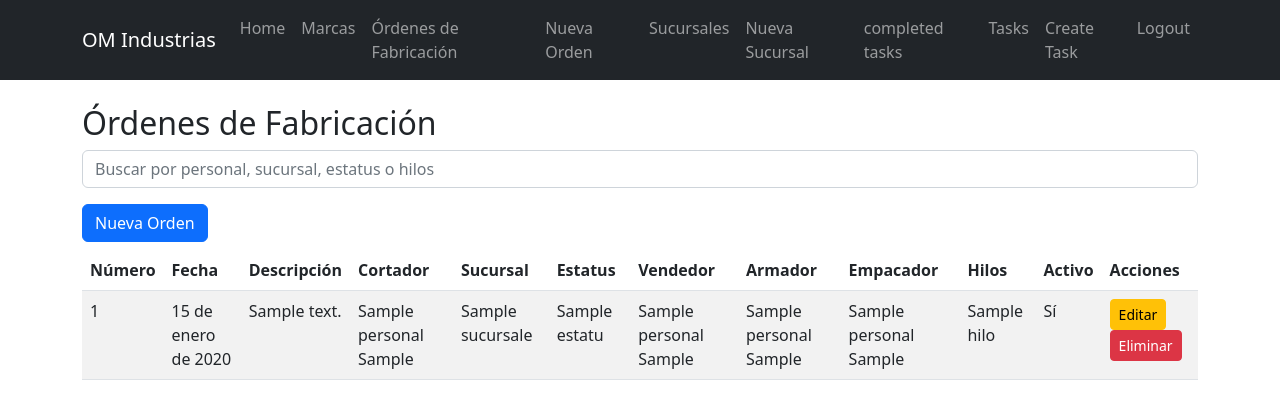
After one commit to pcornejo-git/djangocrud-ok, a Django app: page /ordenes/ in a window 1280 px wide. The commit adds this page. Shown: the top 419 px of the page. Run offline with Django 4.2, Linux system fonts and the light colour scheme; a user stored in the database is signed in; tables that the repository leaves empty hold one stand-in row (values such as "Sample post").

Commit message:
version con orden de fabricacion

```diff
--- a/djangocrud/urls.py
+++ b/djangocrud/urls.py
@@ -32,6 +32,12 @@ urlpatterns = [
     path('marcas/', views.marcas, name='marcas'),
     path('marcas/editar/<int:id_marcas>/', views.editar_marca, name='editar_marca'),
     path('marcas/eliminar/<int:id_marcas>/', views.eliminar_marca, name='eliminar_marca'),
-
-
-]
+    path('sucursales/', views.sucursal_list, name='sucursal_list'),
+    path('sucursales/nueva/', views.sucursal_create, name='sucursal_create'),
+    path('sucursales/editar/<int:pk>/', views.sucursal_update, name='sucursal_update'),
+    path('sucursales/eliminar/<int:pk>/', views.sucursal_delete, name='sucursal_delete'),
+    path('ordenes/', views.orden_list, name='orden_list'),
+    path('ordenes/nueva/', views.orden_create, name='orden_create'),
+    path('ordenes/editar/<int:pk>/', views.orden_update, name='orden_update'),
+    path('ordenes/eliminar/<int:pk>/', views.orden_delete, name='orden_delete'),
+ ]
--- a/tasks/models.py
+++ b/tasks/models.py
@@ -1,5 +1,6 @@
 from django.db import models
 from django.contrib.auth.models import User
+from django.core.exceptions import ValidationError
 
 # Create your models here.
 
@@ -24,3 +25,81 @@ class iom_marcas(models.Model):
 
     def __str__(self):
         return self.nombre
+
+class Sucursal(models.Model):
+    id_sucursal = models.AutoField(primary_key=True, db_column='id_sucursal')
+    nombre = models.CharField(max_length=50, unique=True)
+    descripcion = models.CharField(max_length=100)
+    activo = models.BooleanField(default=True)
+
+    class Meta:
+      db_table = 'iom_sucursales'
+
+    def clean(self):
+        self.nombre = self.nombre.upper()
+        if Sucursal.objects.exclude(pk=self.pk).filter(nombre=self.nombre).exists():
+            raise ValidationError({'nombre': 'El nombre ya existe.'})
+
+    def save(self, *args, **kwargs):
+        self.full_clean()
+        super().save(*args, **kwargs)
+
+    def __str__(self):
+        return self.nombre
+
+class Personal(models.Model):
+    id_personal = models.AutoField(primary_key=True, db_column='id_personal')
+    nombre = models.CharField(max_length=50)
+    apellido_paterno = models.CharField(max_length=50)
+    # otros campos...
+
+    class Meta:
+      db_table = 'iom_personal'
+
+    def __str__(self):
+        return f"{self.nombre} {self.apellido_paterno}"
+
+class Estatus(models.Model):
+    id_estatus = models.AutoField(primary_key=True, db_column='id_estatus')
+    nombre = models.CharField(max_length=50)
+    # otros campos...
+    class Meta:
+      db_table = 'iom_estatus'
+
+    def __str__(self):
+        return self.nombre
+
+class Hilos(models.Model):
+    id_hilos = models.AutoField(primary_key=True, db_column='id_hilos')
+    nombre = models.CharField(max_length=50)
+    # otros campos...
+
+    class Meta:
+      db_table = 'iom_hilos'
+
+    def __str__(self):
+        return self.nombre
+
+class OrdenFabricacionEnc(models.Model):
+    id_orden_fabricacion = models.AutoField(primary_key=True,db_column='id_orden_fabricacion')
+    numero = models.IntegerField()
+    fecha_orden_fabricacion = models.DateField()
+    descripcion = models.CharField(max_length=50)
+    info_adicional = models.CharField(max_length=100)
+    id_cortador = models.ForeignKey(Personal, related_name='ordenes_cortador', on_delete=models.PROTECT,db_column='id_cortador')
+    fecha_corte = models.DateField()
+    fecha_armado = models.DateField()
+    fecha_embalaje = models.DateField()
+    id_sucursal = models.ForeignKey(Sucursal, on_delete=models.PROTECT,db_column='id_sucursal')
+    id_estatus = models.ForeignKey(Estatus, on_delete=models.PROTECT,db_column='id_estatus')
+    activo = models.BooleanField(default=True)
+    id_vendedor = models.ForeignKey(Personal, related_name='ordenes_vendedor', on_delete=models.PROTECT,db_column='id_vendedor')
+    id_armador = models.ForeignKey(Personal, related_name='ordenes_armador', on_delete=models.PROTECT,db_column='id_armador')
+    id_empacador = models.ForeignKey(Personal, related_name='ordenes_empacador', on_delete=models.PROTECT,db_column='id_empacador')
+    id_hilos = models.ForeignKey(Hilos, on_delete=models.PROTECT,db_column='id_hilos')
+
+    class Meta:
+        db_table = 'iom_orden_fabricacion_enc'
+
+    def __str__(self):
+        return f"Orden #{self.numero}"
--- a/tasks/templates/_navbar.html
+++ b/tasks/templates/_navbar.html
@@ -1,15 +1,8 @@
 <nav class="navbar navbar-expand-lg navbar-dark bg-dark">
   <div class="container">
     <a class="navbar-brand" href="/">OM Industrias</a>
-    <button
-      class="navbar-toggler"
-      type="button"
-      data-bs-toggle="collapse"
-      data-bs-target="#navbarNav"
-      aria-controls="navbarNav"
-      aria-expanded="false"
-      aria-label="Toggle navigation"
-    >
+    <button class="navbar-toggler" type="button" data-bs-toggle="collapse" data-bs-target="#navbarNav"
+      aria-controls="navbarNav" aria-expanded="false" aria-label="Toggle navigation">
       <span class="navbar-toggler-icon"></span>
     </button>
     <div class="collapse navbar-collapse" id="navbarNav">
@@ -22,9 +15,20 @@
           <a href="/marcas" class="nav-link">Marcas</a>
         </li>
         <li class="nav-item">
-          <a href="{% url 'tasks_completed' %}" class="nav-link"
-            >completed tasks</a
-          >
+          <a href="{% url 'orden_list' %}" class="nav-link">Órdenes de Fabricación</a>
+        </li>
+        <li class="nav-item">
+          <a href="{% url 'orden_create' %}" class="nav-link">Nueva Orden</a>
+        </li>
+
+        <li class="nav-item">
+          <a href="{% url 'sucursal_list' %}" class="nav-link">Sucursales</a>
+        </li>
+        <li class="nav-item">
+          <a href="{% url 'sucursal_create' %}" class="nav-link">Nueva Sucursal</a>
+        </li>
+        <li class="nav-item">
+          <a href="{% url 'tasks_completed' %}" class="nav-link">completed tasks</a>
         </li>
         <li class="nav-item">
           <a href="{% url 'tasks' %}" class="nav-link">Tasks</a>
--- /dev/null
+++ b/tasks/templates/orden_list.html
@@ -0,0 +1,49 @@
+{% extends "base.html" %}
+{% block content %}
+<div class="container mt-4">
+  <h2>Órdenes de Fabricación</h2>
+  <form method="get" class="mb-3">
+    <input type="text" name="q" value="{{ query }}" class="form-control" placeholder="Buscar por personal, sucursal, estatus o hilos">
+  </form>
+  <a href="{% url 'orden_create' %}" class="btn btn-primary mb-2">Nueva Orden</a>
+  <table class="table table-striped">
+    <thead>
+      <tr>
+        <th>Número</th>
+        <th>Fecha</th>
+        <th>Descripción</th>
+        <th>Cortador</th>
+        <th>Sucursal</th>
+        <th>Estatus</th>
+        <th>Vendedor</th>
+        <th>Armador</th>
+        <th>Empacador</th>
+        <th>Hilos</th>
+        <th>Activo</th>
+        <th>Acciones</th>
+      </tr>
+    </thead>
+    <tbody>
+      {% for orden in ordenes %}
+      <tr>
+        <td>{{ orden.numero }}</td>
+        <td>{{ orden.fecha_orden_fabricacion }}</td>
+        <td>{{ orden.descripcion }}</td>
+        <td>{{ orden.id_cortador }}</td>
+        <td>{{ orden.id_sucursal }}</td>
+        <td>{{ orden.id_estatus }}</td>
+        <td>{{ orden.id_vendedor }}</td>
+        <td>{{ orden.id_armador }}</td>
+        <td>{{ orden.id_empacador }}</td>
+        <td>{{ orden.id_hilos }}</td>
+        <td>{{ orden.activo|yesno:"Sí,No" }}</td>
+        <td>
+          <a href="{% url 'orden_update' orden.pk %}" class="btn btn-sm btn-warning">Editar</a>
+          <a href="{% url 'orden_delete' orden.pk %}" class="btn btn-sm btn-danger">Eliminar</a>
+        </td>
+      </tr>
+      {% endfor %}
+    </tbody>
+  </table>
+</div>
+{% endblock %}
--- a/tasks/views.py
+++ b/tasks/views.py
@@ -5,9 +5,10 @@ from django.contrib.auth.models import User
 from django.db import IntegrityError
 from django.utils import timezone
 from django.contrib.auth.decorators import login_required
-from .models import Task, iom_marcas
+from .models import Task, iom_marcas, Sucursal, OrdenFabricacionEnc
 
-from .forms import TaskForm, MarcaForm
+from .forms import TaskForm, MarcaForm, SucursalForm,  OrdenFabricacionEncForm
+from django.db.models import Q
 
 # Create your views here.
 
@@ -144,3 +145,90 @@ def eliminar_marca(request, id_marcas):
         marca.delete()
         return redirect('marcas')
     return render(request, 'confirmar_eliminar.html', {'marca': marca})
+
+@login_required
+def sucursal_list(request):
+    sucursales = Sucursal.objects.all()
+    return render(request, 'sucursal_list.html', {'sucursales': sucursales})
+
+@login_required
+def sucursal_create(request):
+    if request.method == 'POST':
+        form = SucursalForm(request.POST)
+        if form.is_valid():
+            form.save()
+            return redirect('sucursal_list')
+    else:
+        form = SucursalForm()
+    return render(request, 'sucursal_form.html', {'form': form})
+
+@login_required
+def sucursal_update(request, pk):
+    sucursal = get_object_or_404(Sucursal, pk=pk)
+    if request.method == 'POST':
+        form = SucursalForm(request.POST, instance=sucursal)
+        if form.is_valid():
+            form.save()
+            return redirect('sucursal_list')
+    else:
+        form = SucursalForm(instance=sucursal)
+    return render(request, 'sucursal_form.html', {'form': form})
+
+@login_required
+def sucursal_delete(request, pk):
+    sucursal = get_object_or_404(Sucursal, pk=pk)
+    if request.method == 'POST':
+        sucursal.delete()
+        return redirect('sucursal_list')
+    return render(request, 'sucursal_confirm_delete.html', {'sucursal': sucursal})
+
+@login_required
+def orden_list(request):
+    query = request.GET.get('q', '')
+    ordenes = OrdenFabricacionEnc.objects.all()
+    if query:
+        ordenes = ordenes.filter(
+            Q(id_cortador__nombre__icontains=query) |
+            Q(id_cortador__apellido_paterno_icontains=query) |
+            Q(id_vendedor__nombre__icontains=query) |
+            Q(id_vendedor__apellido_paterno_icontains=query) |
+            Q(id_armador__nombre__icontains=query) |
+            Q(id_armador__apellido_paterno_icontains=query) |
+            Q(id_empacador__nombre__icontains=query) |
+            Q(id_empacador__apellido_paterno_icontains=query) |
+            Q(id_sucursal__nombre__icontains=query) |
+            Q(id_estatus__nombre__icontains=query) |
+            Q(id_hilos__nombre__icontains=query)
+        )
+    return render(request, 'orden_list.html', {'ordenes': ordenes, 'query': query})
+
+@login_required
+def orden_create(request):
+    if request.method == 'POST':
+        form = OrdenFabricacionEncForm(request.POST)
+        if form.is_valid():
+            form.save()
+            return redirect('orden_list')
+    else:
+        form = OrdenFabricacionEncForm()
+    return render(request, 'orden_form.html', {'form': form})
+
+@login_required
+def orden_update(request, pk):
+    orden = get_object_or_404(OrdenFabricacionEnc, pk=pk)
+    if request.method == 'POST':
+        form = OrdenFabricacionEncForm(request.POST, instance=orden)
+        if form.is_valid():
+            form.save()
+            return redirect('orden_list')
+    else:
+        form = OrdenFabricacionEncForm(instance=orden)
+    return render(request, 'orden_form.html', {'form': form})
+
+@login_required
+def orden_delete(request, pk):
+    orden = get_object_or_404(OrdenFabricacionEnc, pk=pk)
+    if request.method == 'POST':
+        orden.delete()
+        return redirect('orden_list')
+    return render(request, 'orden_confirm_delete.html', {'orden': orden})
```
Also changed, not shown: tasks/forms.py (+47 -2 lines), tasks/templates/orden_confirm_delete.html (added, +12 -0 lines), tasks/templates/orden_form.html (added, +22 -0 lines), tasks/templates/sucursal_confirm_delete.html (added, +7 -0 lines), tasks/templates/sucursal_form.html (added, +7 -0 lines), tasks/templates/sucursal_list.html (added, +19 -0 lines), tasks/migrations/0005_sucursal.py (added), tasks/migrations/0006_estatus_hilos_personal_ordenfabricacionenc.py (added), tasks/migrations/0007_alter_ordenfabricacionenc_table.py (added), tasks/migrations/0008_rename_id_orden_fabricacion_enc_ordenfabricacionenc_id_orden_fabricacion_and_more.py (added).
